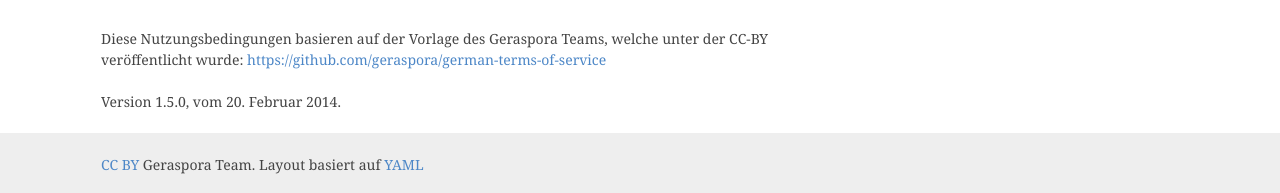
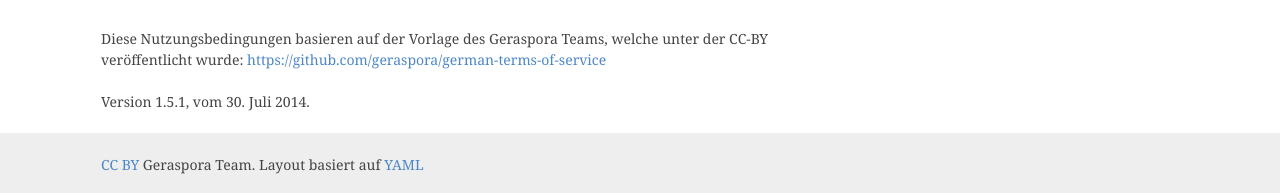
Before and after one commit to geraspora/meta, a Jekyll site: the page built from legal.html, in a window 1280 px wide. Shown: the part 2009-2202 px from the top of the page. Built offline with Jekyll 4.4.1, drawn with Linux system fonts in a browser that asks for light colours; some web fonts are replaced; Markdown is read by kramdown in place of the engine named in the settings.

Commit message:
Bump version

```diff
--- a/legal.html
+++ b/legal.html
@@ -79,5 +79,5 @@ Leider ist nichts perfekt, auch Diaspora nicht. Der Betreiber kann daher nicht a
     Diese Nutzungsbedingungen basieren auf der Vorlage des Geraspora Teams, welche unter der
     CC-BY veröffentlicht wurde: <a href="https://github.com/geraspora/german-terms-of-service">https://github.com/geraspora/german-terms-of-service</a>
   </p>
-  <p>Version 1.5.0, vom 20. Februar 2014.</p>
+  <p>Version 1.5.1, vom 30. Juli 2014.</p>
 </div>
```
